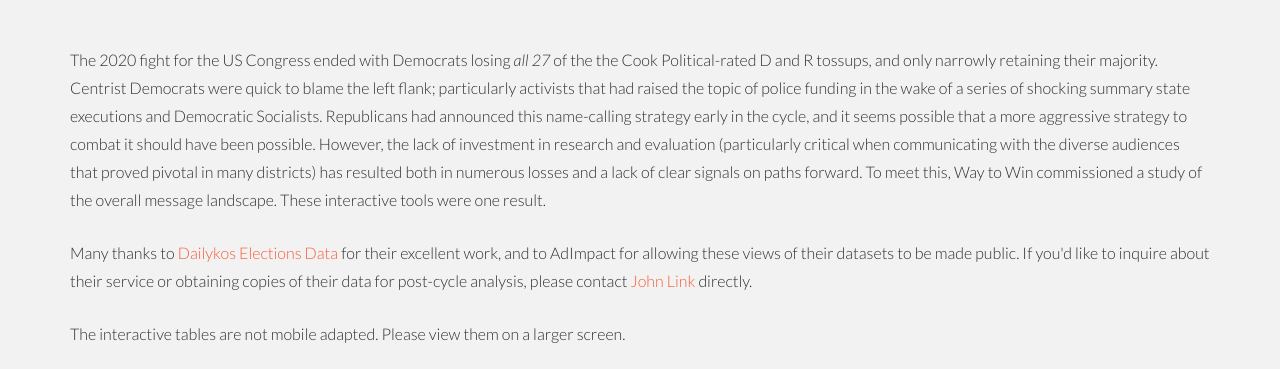
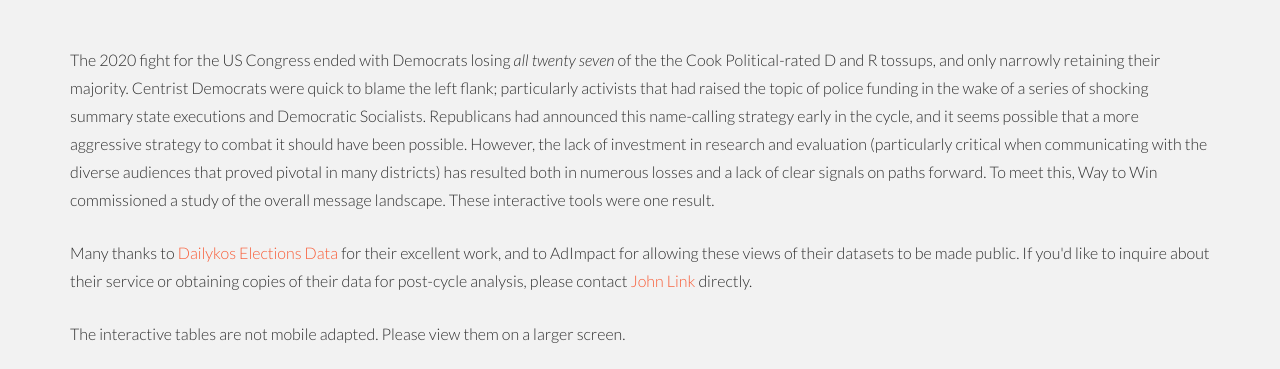
Before and after one commit to DanAncona/djda, a Jekyll site: the page built from tvcongress/index.html, in a window 1280 px wide and 900 px high, scrolled down 354 px, cut to the strip 210-579 px from the top of the window. Built offline with Jekyll 4.4.1, drawn with Linux system fonts in a browser that asks for light colours.

Commit message:
all twenty seven

```diff
--- a/tvcongress/index.html
+++ b/tvcongress/index.html
@@ -87,7 +87,7 @@ path: /tvcongress
     </div>
  -->
 
-  <p>The 2020 fight for the US Congress ended with Democrats losing <i>all 27</i> of the the Cook Political-rated D and R tossups, and only narrowly retaining their majority. Centrist Democrats were quick to blame the left flank; particularly activists that had raised the topic of police funding in the wake of a series of shocking summary state executions and Democratic Socialists. Republicans had announced this name-calling strategy early in the cycle, and it seems possible that a more aggressive strategy to combat it should have been possible. However, the lack of investment in research and evaluation (particularly critical when communicating with the diverse audiences that proved pivotal in many districts) has resulted both in numerous losses and a lack of clear signals on paths forward. To meet this, Way to Win commissioned a study of the overall message landscape. These interactive tools were one result.</p>
+  <p>The 2020 fight for the US Congress ended with Democrats losing <i>all twenty seven</i> of the the Cook Political-rated D and R tossups, and only narrowly retaining their majority. Centrist Democrats were quick to blame the left flank; particularly activists that had raised the topic of police funding in the wake of a series of shocking summary state executions and Democratic Socialists. Republicans had announced this name-calling strategy early in the cycle, and it seems possible that a more aggressive strategy to combat it should have been possible. However, the lack of investment in research and evaluation (particularly critical when communicating with the diverse audiences that proved pivotal in many districts) has resulted both in numerous losses and a lack of clear signals on paths forward. To meet this, Way to Win commissioned a study of the overall message landscape. These interactive tools were one result.</p>
 
   <p>Many thanks to <a href="https://www.dailykos.com/stories/2018/2/21/1742660/-The-ultimate-Daily-Kos-Elections-guide-to-all-of-our-data-sets">Dailykos Elections Data</a> for their excellent work, and to AdImpact for allowing these views of their datasets to be made public. If you'd like to inquire about their service or obtaining copies of their data for post-cycle analysis, please contact <a href="mailto:jlink@adimpact.com">John Link</a> directly.</p>
 
```
